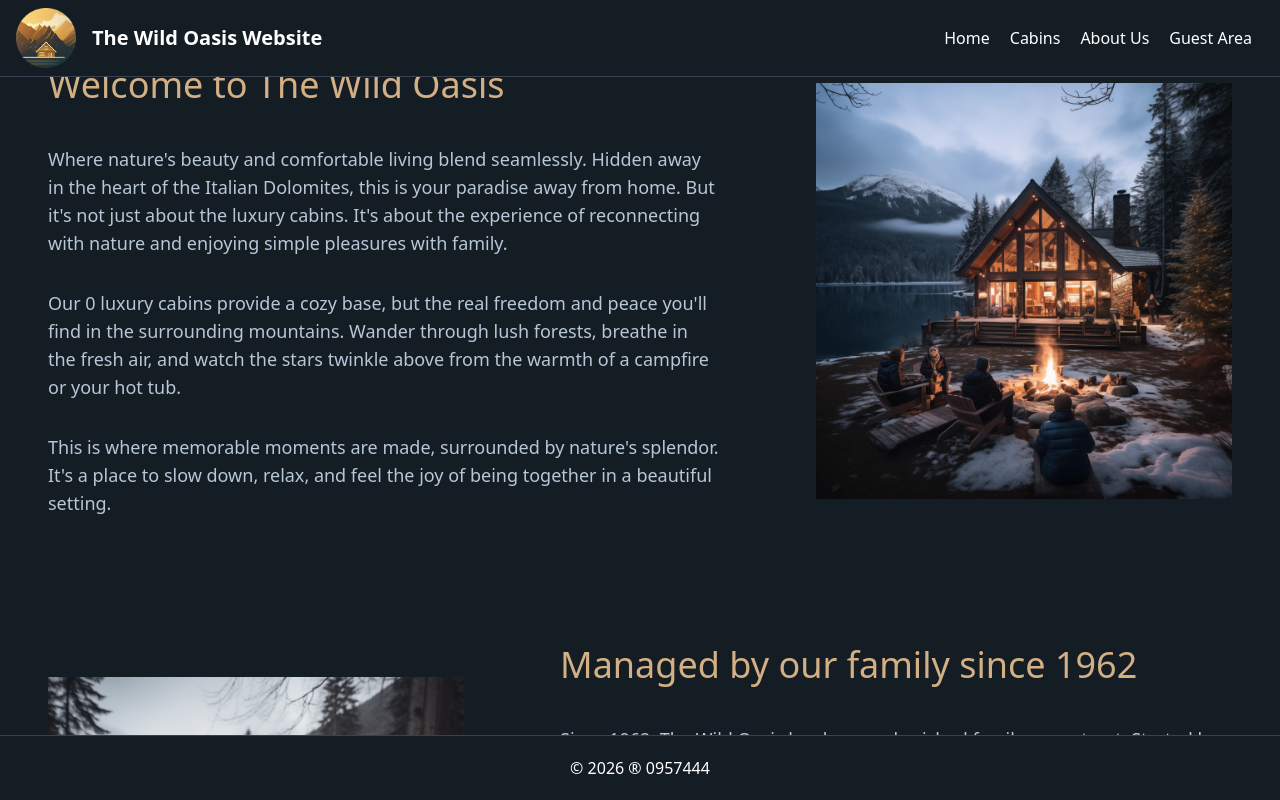
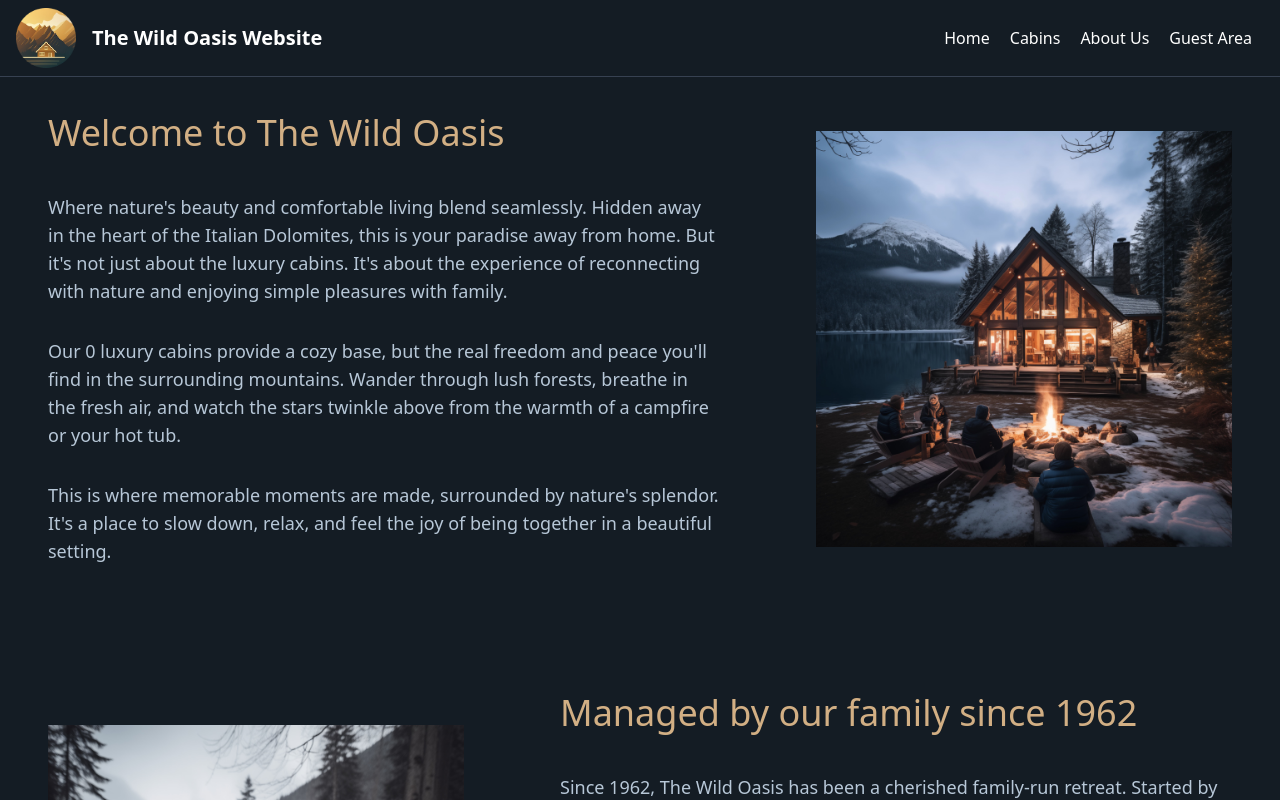
Before and after one commit to Sen12345/the-wild-oasis-website, a Next.js app: page /about in a window 1280 px wide. Shown: the top 800 px of the page. Built offline with nearby package versions, Linux system fonts and the light colour scheme; no server answers; the database is empty.

Commit message:
Redesign home page layout and colors

```diff
--- a/app/_components/footer.js
+++ b/app/_components/footer.js
@@ -6,7 +6,7 @@ const Footer = () => {
   const pathname = usePathname();
   return (
     <footer
-      className={`fixed bottom-0 flex items-center justify-center py-5 z-10 border-t-[0.1px] border-t-gray-700 w-full text-white ${pathname === "/" ? "bg-[hsla(0,0%,0%,0.6)]" : "bg-primary-950"}`}
+      className={` flex items-center justify-center py-5 z-10 border-t-[0.1px] border-t-gray-700 w-full text-white ${pathname === "/" ? "bg-[hsla(0,0%,0%,0.6)]" : "bg-primary-950"}`}
     >
       &copy; 2026 &reg; 0957444
     </footer>
--- a/app/about/page.js
+++ b/app/about/page.js
@@ -11,7 +11,7 @@ export const revalidate = 86400;
 export default async function Page() {
   const cabins = await getCabins();
   return (
-    <div className="grid grid-cols-5 p-4 gap-x-24 gap-y-32 text-lg items-center">
+    <div className="grid pt-16 grid-cols-5 p-4 gap-x-24 gap-y-32 text-lg items-center">
       <div className="col-span-3">
         <h1 className="text-4xl mb-10 text-accent-400 font-medium">
           Welcome to The Wild Oasis
```
